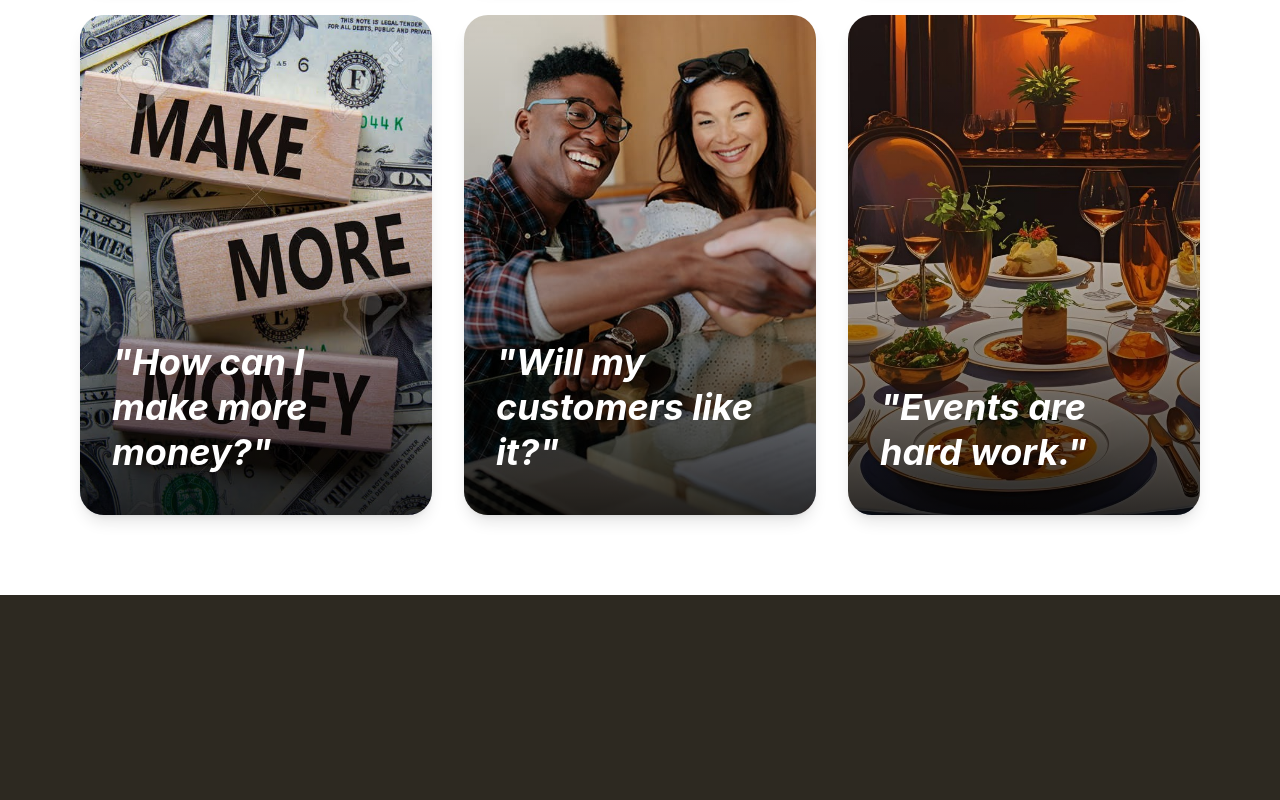
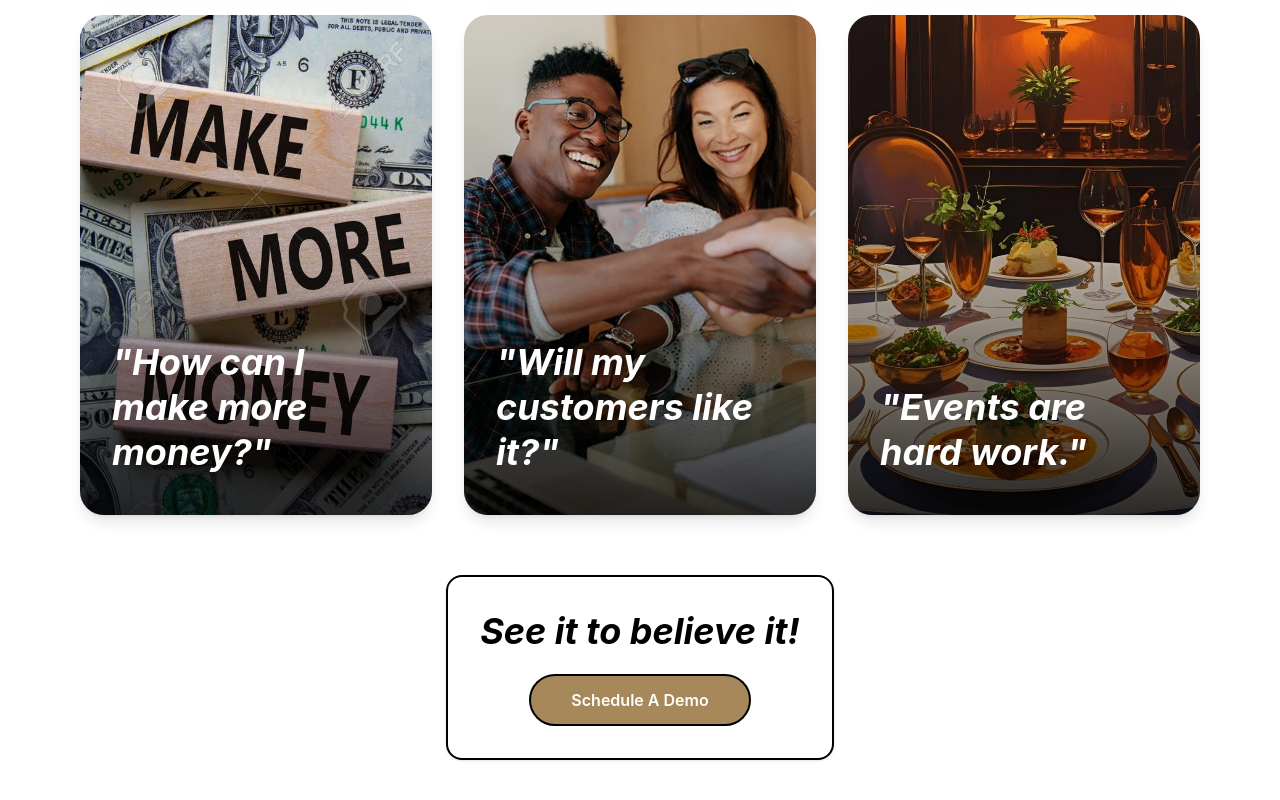
Before and after one commit to israelope/togoapp, a React (Vite) app: page / in a window 1280 px wide. Shown: the part 1694-2494 px from the top of the page. Before the commit the page ends 2289 px from the top, so only its background shows below. Built offline with nearby package versions, Linux system fonts and the light colour scheme.

Commit message:
Fully integrated problem section

```diff
--- a/src/home/Problems.tsx
+++ b/src/home/Problems.tsx
@@ -3,7 +3,6 @@ import ProblemCard from "./ProblemCard";
 
 const Problems = () => {
   return (
-    <main>
     <section className="bg-white py-20 px-6 md:px-20 ">
       <div className="max-w-7xl mx-auto ">
         <div className="text-black text-5xl md:text-6xl font-bold leading-tight italic text-center mb-20">
@@ -44,8 +43,15 @@ const Problems = () => {
           </div>
         </FadeIn>
       </div>
+      <FadeIn>
+        <div className="mx-auto text-center p-8 border-2 border-black w-full sm:w-fit mt-15 rounded-2xl shadow-sm bg-white/50 backdrop-blur-sm">
+          <h1 className="text-black text-3xl md:text-4xl font-bold leading-tight italic text-center pb-5 ">See it to believe it!</h1>
+          <button className="bg-brand-gold hover:bg-white text-white px-10 py-3 rounded-full hover:text-white font-semibold border-black border-2">
+            Schedule A Demo
+          </button>
+        </div>
+        </FadeIn>
     </section>
-    </main>
   );
 };
 
```
Also changed, not shown: public/commission2.png (deleted), public/event.png (deleted). Lines whose indentation alone changed are shown as unchanged.
